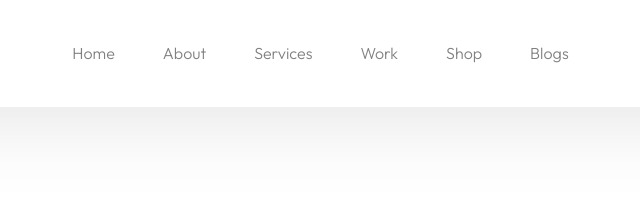
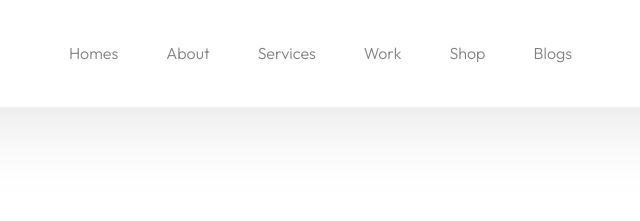
Before and after one commit to Wakaoluuwajuon/DIGIFLOW-WEBSITE, a plain HTML site: page index.html in a window 1280 px wide. Shown: the top 221 px of the page, 272-912 px from the left. Drawn offline with Linux system fonts and the light colour scheme.

Commit message:
make change

```diff
--- a/index.html
+++ b/index.html
@@ -25,7 +25,7 @@
         <!--Nav_links-->
         <nav class="link_wraps">
             <ul class="Nav_ul bg-red-900">
-                <li><a href="">Home</a></li>
+                <li><a href="">Homes</a></li>
                 <li><a href="">About</a></li>
                 <li><a href="">Services</a></li>
                 <li><a href="">Work</a></li>
```
